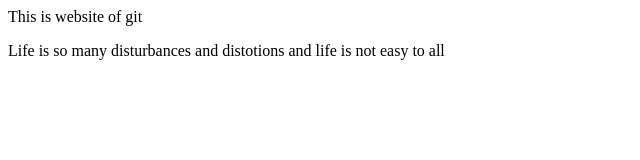
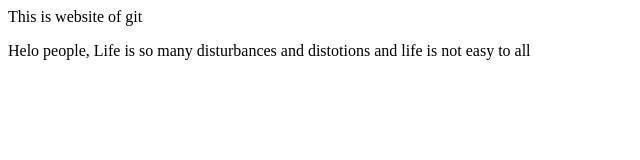
Before and after one commit to Ga-yu033/MydemoWebsite, a plain HTML site: page index.html in a window 1280 px wide. Shown: the whole page, without its empty margins (0-640 px from the left). Drawn offline with Linux system fonts and the light colour scheme.

Commit message:
added a helo people to index.html

```diff
--- a/index.html
+++ b/index.html
@@ -6,6 +6,6 @@ This is a sample website
 This is website of git
 </head>
 <p>
-Life is so many disturbances and distotions and life is not easy to all
+Helo people, Life is so many disturbances and distotions and life is not easy to all
 </p>
 </html>
```
